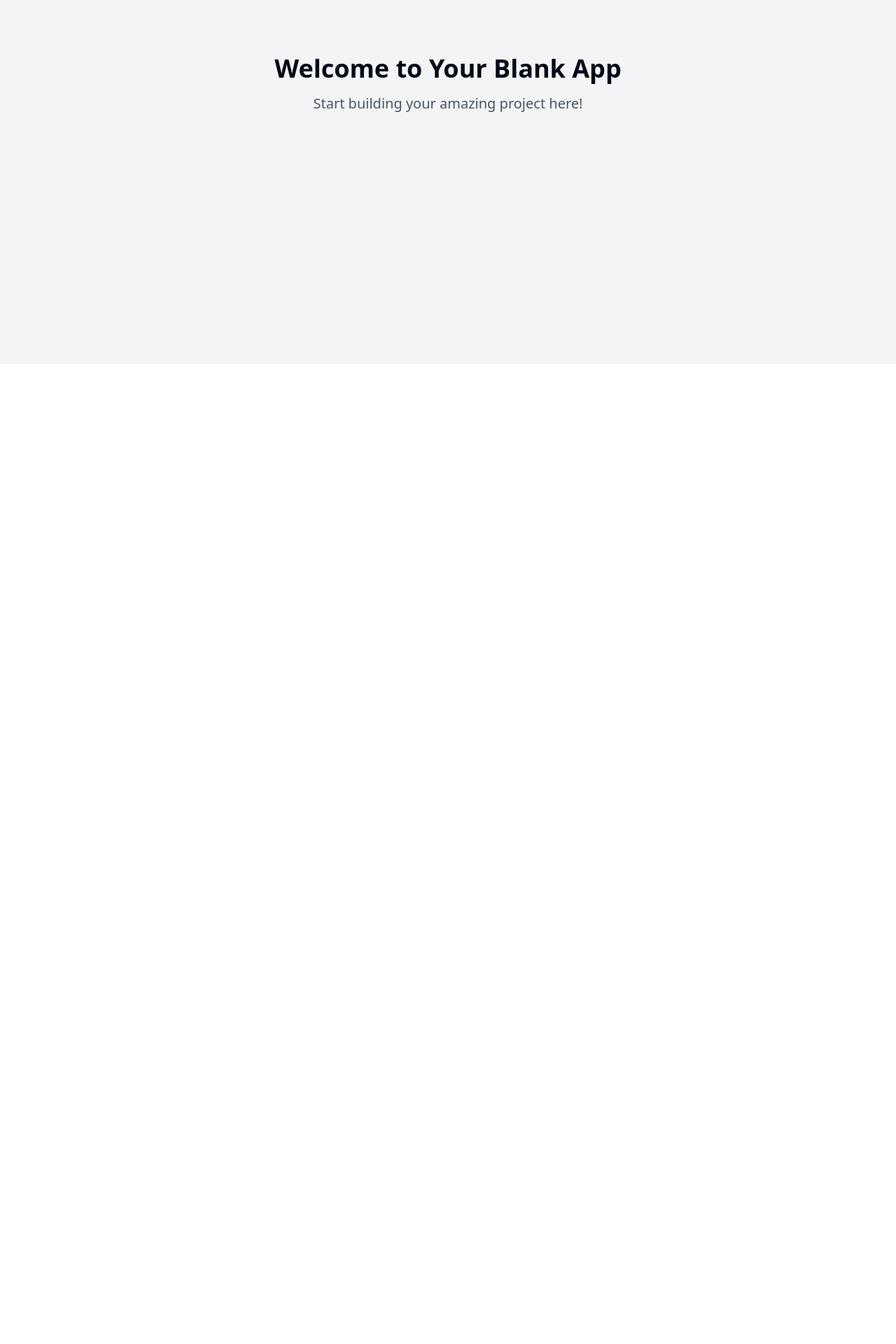
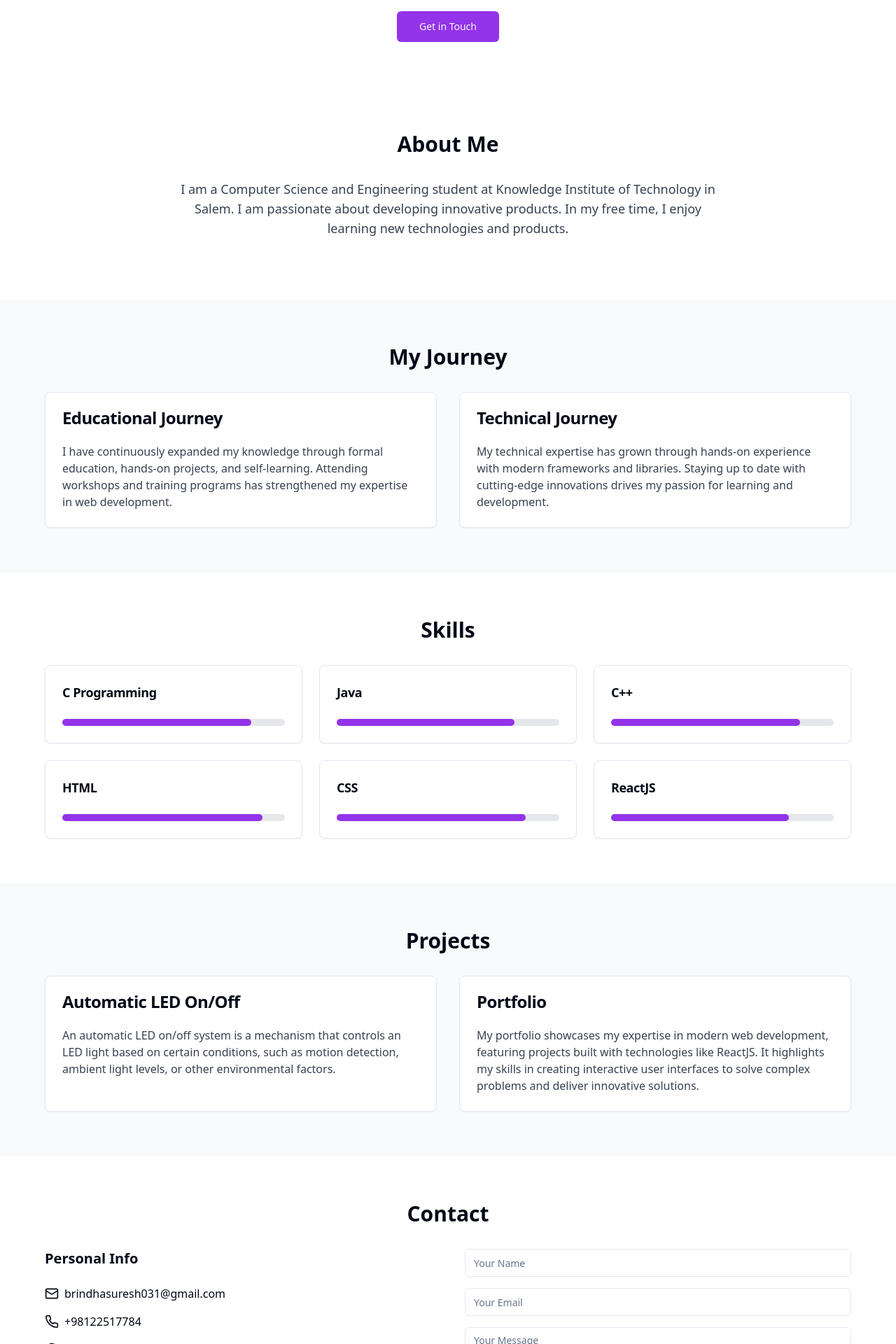
Before and after one commit to Brindha122/brindha-s-portfolio-showcase, a React (Vite) app: page / in a window 1280 px wide. Shown: the part 280-2200 px from the top of the page at 70% size. Before the commit the page ends 800 px from the top, so only its background shows below. Built offline with nearby package versions, Linux system fonts and the light colour scheme.

Commit message:
feat: Add portfolio content
Add content for the portfolio, including about me, skills, projects, and contact information.

```diff
--- /dev/null
+++ b/src/components/Section.tsx
@@ -0,0 +1,18 @@
+
+import { cn } from "@/lib/utils";
+
+interface SectionProps {
+  children: React.ReactNode;
+  className?: string;
+  id?: string;
+}
+
+const Section = ({ children, className, id }: SectionProps) => {
+  return (
+    <section id={id} className={cn("py-16 px-4 md:px-6 lg:px-8", className)}>
+      <div className="max-w-6xl mx-auto">{children}</div>
+    </section>
+  );
+};
+
+export default Section;
--- /dev/null
+++ b/src/components/SectionTitle.tsx
@@ -0,0 +1,17 @@
+
+import { cn } from "@/lib/utils";
+
+interface SectionTitleProps {
+  children: React.ReactNode;
+  className?: string;
+}
+
+const SectionTitle = ({ children, className }: SectionTitleProps) => {
+  return (
+    <h2 className={cn("text-3xl font-bold mb-8 text-center", className)}>
+      {children}
+    </h2>
+  );
+};
+
+export default SectionTitle;
--- a/src/pages/Index.tsx
+++ b/src/pages/Index.tsx
@@ -1,12 +1,178 @@
-// Update this page (the content is just a fallback if you fail to update the page)
+
+import { Button } from "@/components/ui/button";
+import { Input } from "@/components/ui/input";
+import { Textarea } from "@/components/ui/textarea";
+import {
+  Card,
+  CardContent,
+  CardDescription,
+  CardHeader,
+  CardTitle,
+} from "@/components/ui/card";
+import Section from "@/components/Section";
+import SectionTitle from "@/components/SectionTitle";
+import { Mail, Phone, MapPin, Github, Linkedin } from "lucide-react";
 
 const Index = () => {
+  const skills = [
+    { name: "C Programming", level: 85 },
+    { name: "Java", level: 80 },
+    { name: "C++", level: 85 },
+    { name: "HTML", level: 90 },
+    { name: "CSS", level: 85 },
+    { name: "ReactJS", level: 80 },
+  ];
+
   return (
-    <div className="min-h-screen flex items-center justify-center bg-gray-100">
-      <div className="text-center">
-        <h1 className="text-4xl font-bold mb-4">Welcome to Your Blank App</h1>
-        <p className="text-xl text-gray-600">Start building your amazing project here!</p>
-      </div>
+    <div className="min-h-screen bg-gradient-to-b from-white to-gray-50">
+      {/* Hero Section */}
+      <Section className="pt-24 pb-16 text-center">
+        <h1 className="text-4xl md:text-6xl font-bold mb-4 animate-fade-in">
+          Hi There! <br />
+          I'M BRINDHA S
+        </h1>
+        <p className="text-2xl text-muted-foreground mb-8 animate-fade-in">
+          Frontend Developer
+        </p>
+        <Button
+          size="lg"
+          className="bg-purple-600 hover:bg-purple-700"
+          onClick={() => document.getElementById("contact")?.scrollIntoView()}
+        >
+          Get in Touch
+        </Button>
+      </Section>
+
+      {/* About Section */}
+      <Section id="about" className="bg-white">
+        <SectionTitle>About Me</SectionTitle>
+        <div className="max-w-3xl mx-auto text-center">
+          <p className="text-lg text-gray-700 mb-6">
+            I am a Computer Science and Engineering student at Knowledge Institute of Technology in Salem.
+            I am passionate about developing innovative products. In my free time, I enjoy learning new
+            technologies and products.
+          </p>
+        </div>
+      </Section>
+
+      {/* Education & Technical Journey */}
+      <Section id="journey" className="bg-gray-50">
+        <SectionTitle>My Journey</SectionTitle>
+        <div className="grid md:grid-cols-2 gap-8">
+          <Card>
+            <CardHeader>
+              <CardTitle>Educational Journey</CardTitle>
+            </CardHeader>
+            <CardContent>
+              <p className="text-gray-700">
+                I have continuously expanded my knowledge through formal education, hands-on projects,
+                and self-learning. Attending workshops and training programs has strengthened my
+                expertise in web development.
+              </p>
+            </CardContent>
+          </Card>
+          <Card>
+            <CardHeader>
+              <CardTitle>Technical Journey</CardTitle>
+            </CardHeader>
+            <CardContent>
+              <p className="text-gray-700">
+                My technical expertise has grown through hands-on experience with modern frameworks and
+                libraries. Staying up to date with cutting-edge innovations drives my passion for
+                learning and development.
+              </p>
+            </CardContent>
+          </Card>
+        </div>
+      </Section>
+
+      {/* Skills Section */}
+      <Section id="skills" className="bg-white">
+        <SectionTitle>Skills</SectionTitle>
+        <div className="grid grid-cols-1 md:grid-cols-2 lg:grid-cols-3 gap-6">
+          {skills.map((skill) => (
+            <Card key={skill.name}>
+              <CardHeader>
+                <CardTitle className="text-lg">{skill.name}</CardTitle>
+              </CardHeader>
+              <CardContent>
+                <div className="w-full bg-gray-200 rounded-full h-2.5">
+                  <div
+                    className="bg-purple-600 h-2.5 rounded-full"
+                    style={{ width: `${skill.level}%` }}
+                  ></div>
+                </div>
+              </CardContent>
+            </Card>
+          ))}
+        </div>
+      </Section>
+
+      {/* Projects Section */}
+      <Section id="projects" className="bg-gray-50">
+        <SectionTitle>Projects</SectionTitle>
+        <div className="grid md:grid-cols-2 gap-8">
+          <Card>
+            <CardHeader>
+              <CardTitle>Automatic LED On/Off</CardTitle>
+            </CardHeader>
+            <CardContent>
+              <p className="text-gray-700">
+                An automatic LED on/off system is a mechanism that controls an LED light based on
+                certain conditions, such as motion detection, ambient light levels, or other
+                environmental factors.
+              </p>
+            </CardContent>
+          </Card>
+          <Card>
+            <CardHeader>
+              <CardTitle>Portfolio</CardTitle>
+            </CardHeader>
+            <CardContent>
+              <p className="text-gray-700">
+                My portfolio showcases my expertise in modern web development, featuring projects built
+                with technologies like ReactJS. It highlights my skills in creating interactive user
+                interfaces to solve complex problems and deliver innovative solutions.
+              </p>
+            </CardContent>
+          </Card>
+        </div>
+      </Section>
+
+      {/* Contact Section */}
+      <Section id="contact" className="bg-white">
+        <SectionTitle>Contact</SectionTitle>
+        <div className="grid md:grid-cols-2 gap-12">
+          <div className="space-y-6">
+            <h3 className="text-xl font-semibold mb-4">Personal Info</h3>
+            <div className="space-y-4">
+              <p className="flex items-center gap-2">
+                <Mail className="w-5 h-5" /> brindhasuresh031@gmail.com
+              </p>
+              <p className="flex items-center gap-2">
+                <Phone className="w-5 h-5" /> +98122517784
+              </p>
+              <p className="flex items-center gap-2">
+                <MapPin className="w-5 h-5" /> Valluvar street S.Papparapatty Attayampatty
+              </p>
+            </div>
+          </div>
+          <form className="space-y-4">
+            <Input placeholder="Your Name" />
+            <Input type="email" placeholder="Your Email" />
+            <Textarea placeholder="Your Message" className="h-32" />
+            <Button className="w-full bg-purple-600 hover:bg-purple-700">Send Message</Button>
+          </form>
+        </div>
+      </Section>
+
+      {/* Footer */}
+      <footer className="bg-gray-900 text-white py-8 px-4">
+        <div className="max-w-6xl mx-auto text-center">
+          <p className="mb-4">Designed and developed by Brindha S</p>
+          <p className="text-gray-400">© 2025 Brindha S. All rights reserved.</p>
+        </div>
+      </footer>
     </div>
   );
 };
```
